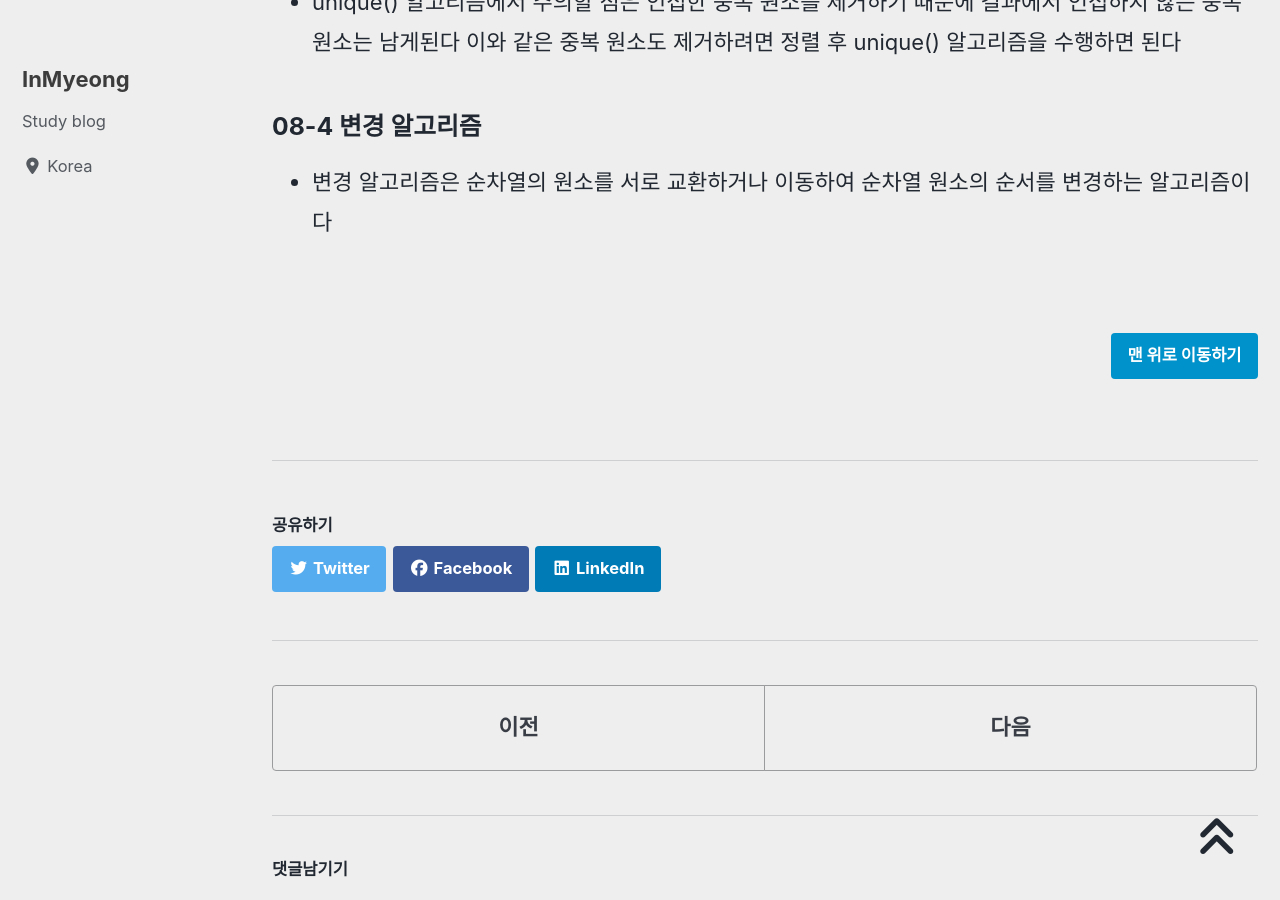
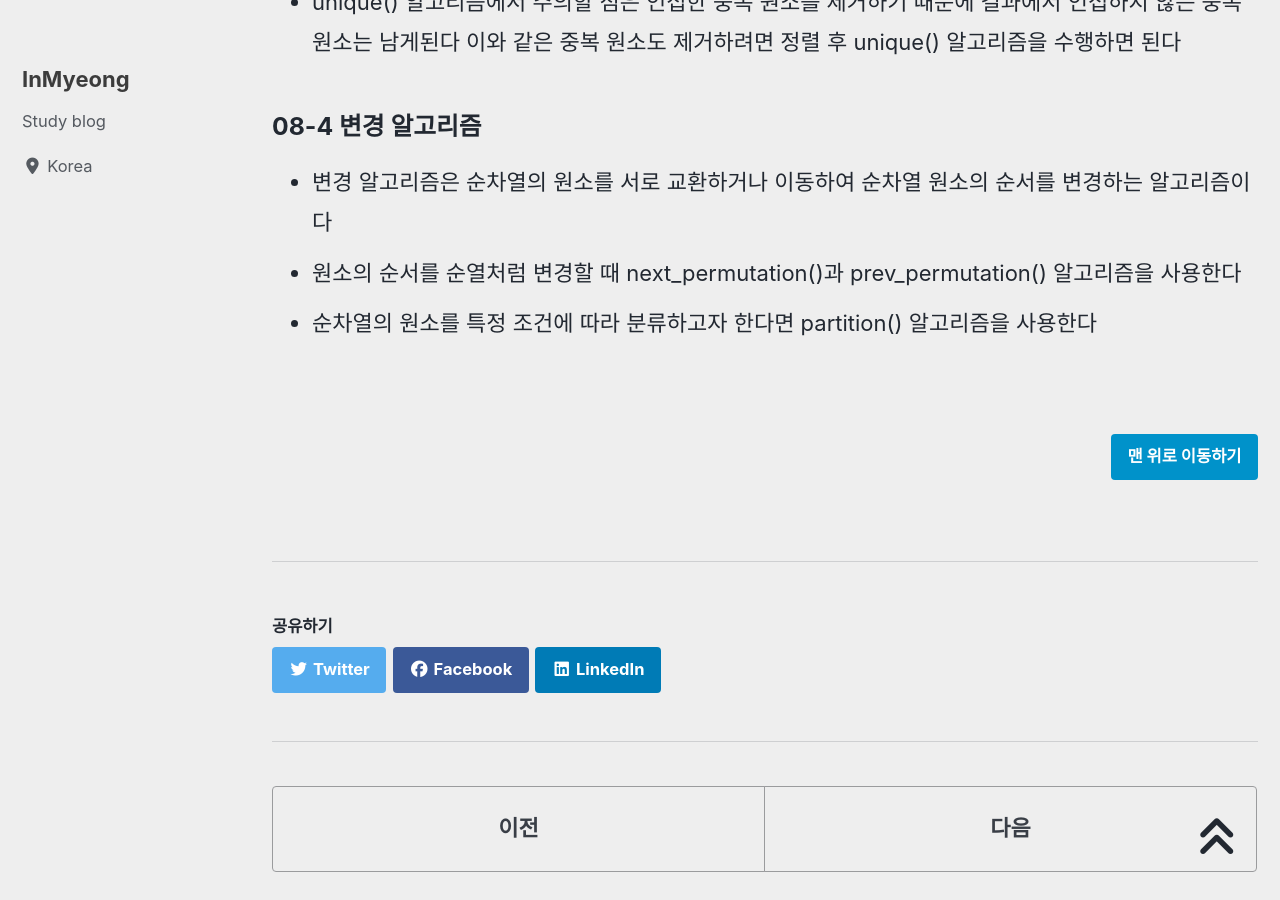
Before and after one commit to devMyeong/devMyeong.github.io, a Jekyll site: the page built from _posts/stl/2021-08-12-cpp-stl.md, in a window 1280 px wide and 900 px high, scrolled down 19284 px. Built offline with Jekyll 4.4.1, drawn with Linux system fonts in a browser that asks for light colours; cached includes are drawn as plain includes; nearby versions of some CDN libraries; some web fonts are replaced; comment, search, counter and statistics services are not loaded.

Commit message:
update stl chapter 08-4

```diff
--- a/_posts/stl/2021-08-12-cpp-stl.md
+++ b/_posts/stl/2021-08-12-cpp-stl.md
@@ -323,6 +323,8 @@ lt.remove_if(Predicate); // 이와 같이 조건자가 참인 모든 원소를
 
 ### 08-4 변경 알고리즘
 - 변경 알고리즘은 순차열의 원소를 서로 교환하거나 이동하여 순차열 원소의 순서를 변경하는 알고리즘이다
+- 원소의 순서를 순열처럼 변경할 때 next_permutation()과 prev_permutation() 알고리즘을 사용한다
+- 순차열의 원소를 특정 조건에 따라 분류하고자 한다면 partition() 알고리즘을 사용한다
 
 <br>
 
```
